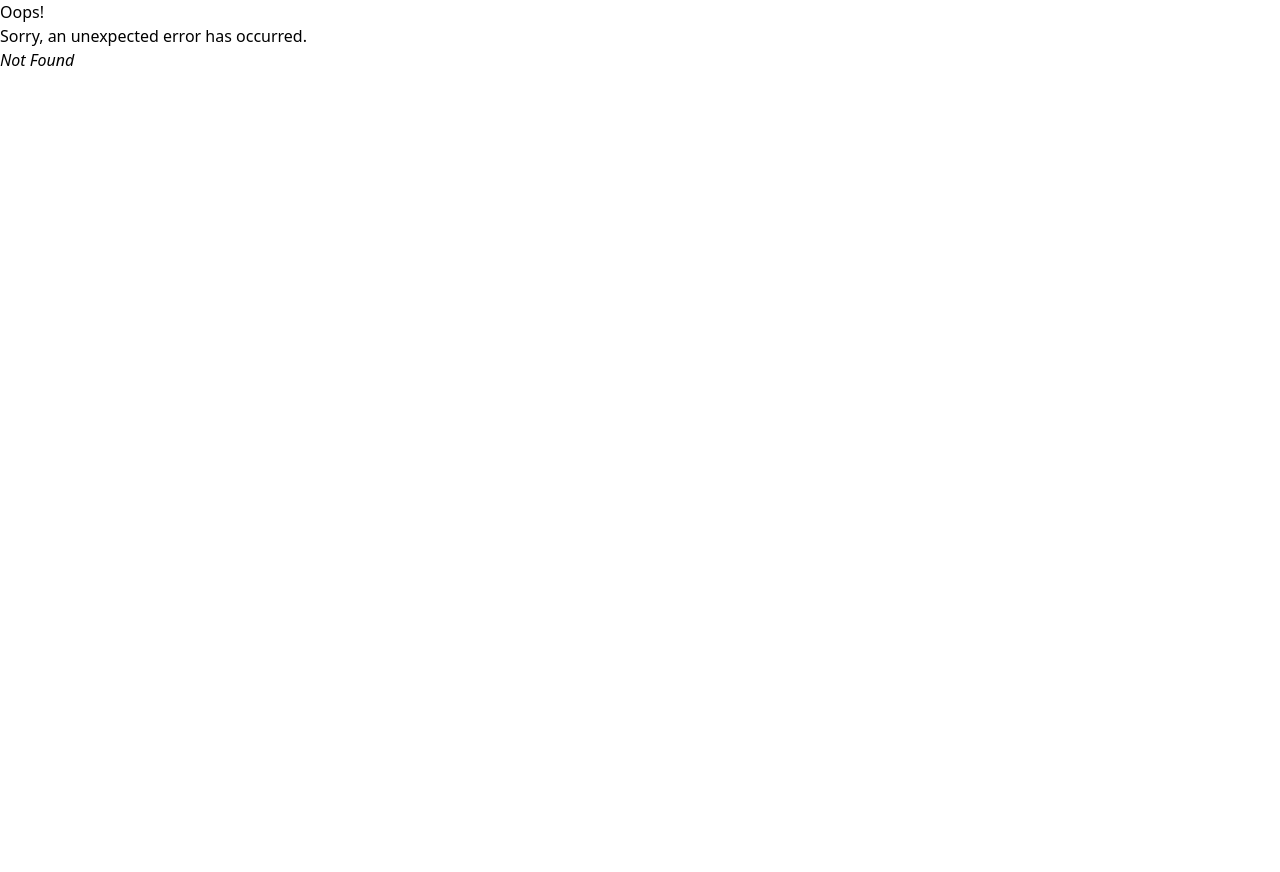
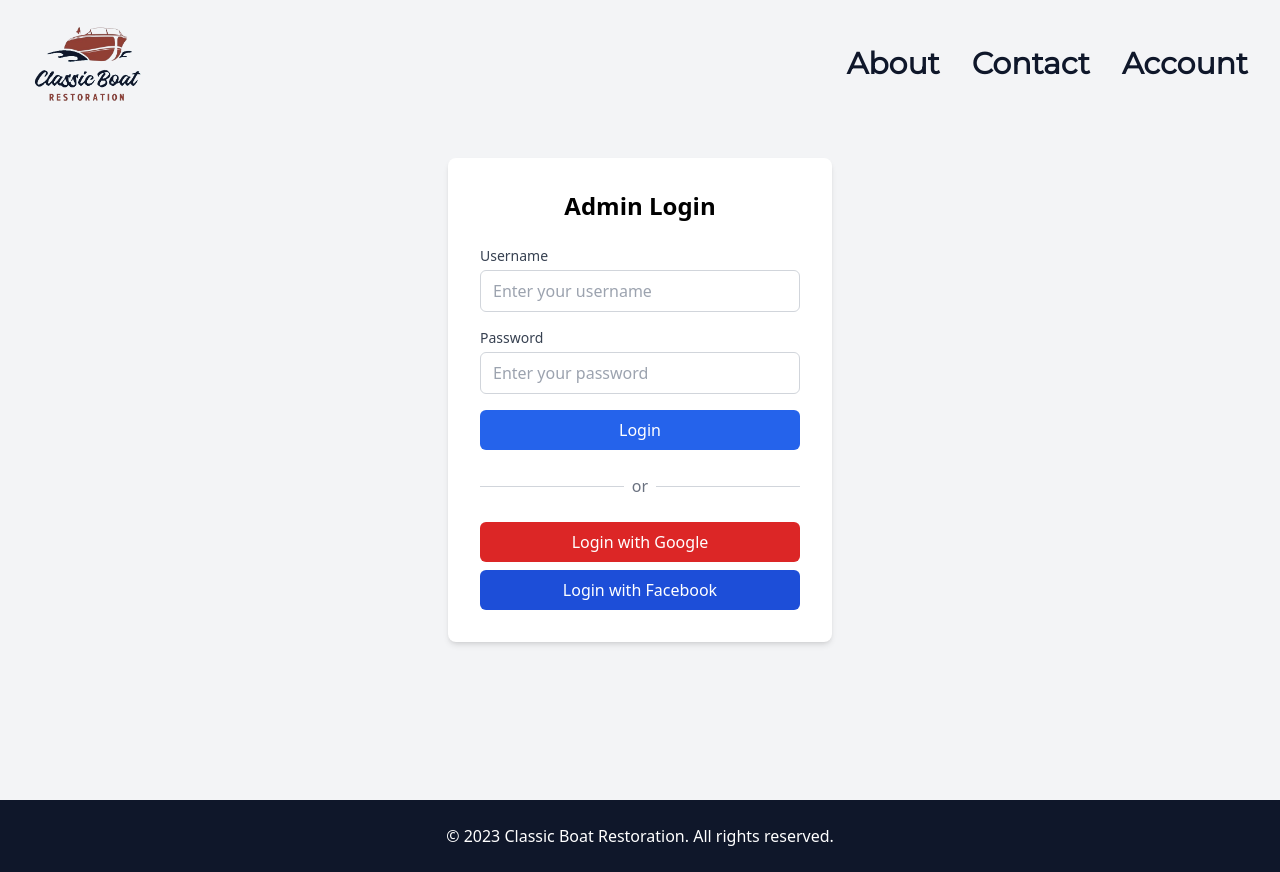
Before and after one commit to DunkJFunk/CBR, a React (Create React App) app: page /login in a window 1280 px wide. Before the commit this address had no page. Before the commit the page ends 800 px from the top, so only its background shows below. Built offline with nearby package versions, Linux system fonts and the light colour scheme.

Commit message:
Admin & Login routes, file rearranging

```diff
--- a/src/App.jsx
+++ b/src/App.jsx
@@ -6,11 +6,13 @@ import Mission from "./components/Mission.jsx";
 import Work from "./components/Work.jsx";
 import Contact from "./components/Contact.jsx";
 import Chevron from "./components/Chevron.jsx";
+import NavFollow from "./components/NavFollow.jsx";
 
 
 const App = () => {
   return (
     <div className="bg-slate-900">
+      <NavFollow />
       <LandingPage />
       <Chevron />
       <Mission />
--- a/src/components/BeforeAfter.jsx
+++ b/src/components/BeforeAfter.jsx
@@ -36,7 +36,9 @@ const BeforeAfter = () => {
             {/* <p className="text-center text-xl text-white font-playfair mt-4">Chris Craft XX</p> */}
           </div>
         </div>
-        <button className="text-4xl font-bebasneue pb-10 text-owhite" onClick={() => {window.location.href = 'https://www.youtube.com/@classicwoodies'}}>Click Here to see these boats IN ACTION</button>
+        <div className="self-center">
+          <button className="text-4xl font-bebasneue mb-10 text-owhite" onClick={() => {window.location.href = 'https://www.youtube.com/@classicwoodies'}}>Click Here to see these boats IN ACTION</button>
+        </div>
       </div>
     </div>
   );
--- a/src/components/BottInfo.jsx
+++ b/src/components/BottInfo.jsx
@@ -17,7 +17,7 @@ const BottInfo = () => {
                     </p>
                     </div>
                 <div className="mt-6 flex-row align-middle justify-center w-1/3 h-full max-md:w-full max-md:p-4 max-md:">
-                    <video src={BoatVid} autoPlay loop muted alt="5200 Bottom Coverage" className="border-8 border-slate-900"/>
+                    <video src={BoatVid} autoPlay loop muted webkit-playsinline playsinline alt="5200 Bottom Coverage" className="border-8 border-slate-900"/>
                     <p className="text-center mt-6 text-slate-300 max-sm:hidden">Our Team C 202X</p>
                 </div>
             </div>
--- a/src/components/Chevron.jsx
+++ b/src/components/Chevron.jsx
@@ -2,8 +2,14 @@ import React from "react";
 
 const Chevron = () => {
     const handleChevron = () => {
-        window.scrollTo({top: 950, behavior: 'smooth'});
-      };
+        const anchorId = document.getElementById('mission');
+        if (anchorId) {
+            anchorId.scrollIntoView({
+                behavior: 'smooth',
+                block: 'start',
+                inline: 'center'
+            });
+        }};
     return (
         <svg onClick={handleChevron} xmlns="http://www.w3.org/2000/svg" viewBox="0 0 120.5 66.8 " className="fill-white h-7 absolute w-screen mt-8 max-sm:hidden" >
             <g><g>
--- a/src/components/Mission.jsx
+++ b/src/components/Mission.jsx
@@ -9,7 +9,7 @@ const Mission = () => {
         <div className="h-auto w-screen" id="mission">
             <div className="flex max-md:flex-col align-middle justify-center pb-16 pt-48 gap-24 bg-slate-900 max-md:gap-8 max-md:pt-16">
                 <div className="flex-row align-middle justify-center w-[40%] h-full max-md:w-full mt-6 px-6">
-                    <video src={BoatVid} autoPlay loop muted alt="5200 Bottom Coverage" className="border-8 border-owhite"/>
+                    <video src={BoatVid} autoPlay loop muted webkit-playsinline playsinline alt="5200 Bottom Coverage" className="border-8 border-owhite"/>
                     <p className="text-center mt-6 text-slate-300">Classic Boat Restoration team, 2021</p>
                 </div>
                 <div className="w-1/3 text-left mt-6 max-md:w-full max-md:mt-2 max-md:px-10">
--- a/src/components/Navbar.jsx
+++ b/src/components/Navbar.jsx
@@ -26,15 +26,6 @@ const Navbar = () => {
             inline: 'center'
         });
     }};
-  const handleWork = () => {
-    const anchorId = document.getElementById('work');
-    if (anchorId) {
-        anchorId.scrollIntoView({
-            behavior: 'smooth',
-            block: 'start',
-            inline: 'nearest'
-        });
-    }};
 
   return (
     <div className='w-screen flex items-center justify-center'>
@@ -46,8 +37,10 @@ const Navbar = () => {
         <Link className='max-sm:hidden' to="/">
           <div className="flex text-slate-900 font-bold font-montserrat text-3xl gap-8 max-sm:text-transparent">
               <button onClick={handleAbout}>About</button>
-              <button onClick={handleWork}>Our Work</button>
               <button onClick={handleContact}>Contact</button>
+              <Link to="/admin">
+                <button>Account</button>
+              </Link>
           </div>
         </Link>
         </div>
--- a/src/index.js
+++ b/src/index.js
@@ -9,6 +9,8 @@ import {
   RouterProvider,
 } from "react-router-dom";
 import BoatMore from './routes/BoatMore';
+import Admin from './routes/Admin';
+import Login from './routes/Login';
 
 const router = createBrowserRouter([
   {
@@ -17,13 +19,23 @@ const router = createBrowserRouter([
     errorElement: <ErrorPage />,
     children: [
       {
-        path: "about/:key",
-        element: <BoatMore />,
+        path: "/",
+        element: <App />,
         errorElement: <ErrorPage />,
       },
       {
-        path: "/",
-        element: <App />,
+        path: "admin/",
+        element: <Admin />,
+        errorElement: <ErrorPage />,
+      },
+      {
+        path: "login/",
+        element: <Login />,
+        errorElement: <ErrorPage />,
+      },
+      {
+        path: "about/:key",
+        element: <BoatMore />,
         errorElement: <ErrorPage />,
       },
     ],
--- /dev/null
+++ b/src/routes/Admin.jsx
@@ -0,0 +1,11 @@
+import React from 'react'
+
+const Admin = () => {
+  return (
+    <div className='bg-owhite h-[91lvh]'>
+      <h1>Admin</h1>
+    </div>
+  )
+}
+
+export default Admin
--- a/src/routes/BoatMore.jsx
+++ b/src/routes/BoatMore.jsx
@@ -4,6 +4,7 @@ import { boats } from "../components/Boats";
 import {
     useParams,
 } from "react-router-dom";
+import NavFollow from '../components/NavFollow';
 
 
 const BoatMore = () => {
@@ -20,7 +21,9 @@ const BoatMore = () => {
     }
 
     return (
-        <div className='bg-owhite h-fit justify-center align-middle pt-32 min-h-[95lvh]'>
+        <div>
+        <NavFollow />
+        <div className='bg-owhite h-fit justify-center align-middle pt-32 min-h-[91lvh]'>
             <div className="text-6xl font-bebasneue mb-16 text-slate-900 text-center max-sm:text-3xl max-sm:mb-8 flex flex-col items-center">
                 <div className="text-center mt-6 max-sm:w-full max-sm:mt-2 max-sm:px-10">
                     {selectedBoat ? (
@@ -37,6 +40,7 @@ const BoatMore = () => {
                 </div>
             </div>
         </div>
+        </div>
     );
 };
 
--- /dev/null
+++ b/src/routes/Login.jsx
@@ -0,0 +1,58 @@
+import React from 'react';
+
+const AdminLogin = () => {
+  return (
+    <div className="flex items-center justify-center min-h-screen bg-gray-100">
+      <div className="bg-white p-8 rounded-lg shadow-md w-96">
+        <h2 className="text-2xl font-bold text-center mb-6">Admin Login</h2>
+        <form>
+          <div className="mb-4">
+            <label className="block text-sm font-medium text-gray-700" htmlFor="username">
+              Username
+            </label>
+            <input
+              type="text"
+              id="username"
+              className="mt-1 block w-full px-3 py-2 border border-gray-300 rounded-md focus:outline-none focus:ring focus:ring-blue-500"
+              placeholder="Enter your username"
+              required
+            />
+          </div>
+          <div className="mb-4">
+            <label className="block text-sm font-medium text-gray-700" htmlFor="password">
+              Password
+            </label>
+            <input
+              type="password"
+              id="password"
+              className="mt-1 block w-full px-3 py-2 border border-gray-300 rounded-md focus:outline-none focus:ring focus:ring-blue-500"
+              placeholder="Enter your password"
+              required
+            />
+          </div>
+          <button
+            type="submit"
+            className="w-full bg-blue-600 text-white py-2 rounded-md hover:bg-blue-700 transition duration-200"
+          >
+            Login
+          </button>
+        </form>
+        <div className="flex items-center justify-between mt-6">
+          <hr className="flex-grow border-gray-300" />
+          <span className="mx-2 text-gray-500">or</span>
+          <hr className="flex-grow border-gray-300" />
+        </div>
+        <div className="mt-6">
+          <button className="w-full bg-red-600 text-white py-2 rounded-md hover:bg-red-700 transition duration-200 mb-2">
+            Login with Google
+          </button>
+          <button className="w-full bg-blue-700 text-white py-2 rounded-md hover:bg-blue-800 transition duration-200">
+            Login with Facebook
+          </button>
+        </div>
+      </div>
+    </div>
+  );
+};
+
+export default AdminLogin;
--- a/src/routes/Root.jsx
+++ b/src/routes/Root.jsx
@@ -1,6 +1,5 @@
 import { Outlet } from "react-router-dom";
 import Navbar from "../components/Navbar";
-import NavFollow from "../components/NavFollow";
 import React from "react";
 import Footer from "../components/Footer";
 
@@ -8,7 +7,6 @@ const Root = () => {
     return (
         <div className="bg-owhite">
             <Navbar />
-            <NavFollow  />
             <div>
                 <Outlet />
             </div>
```
Also changed, not shown: 1 other file (tests, documents, lock files or other folders).
